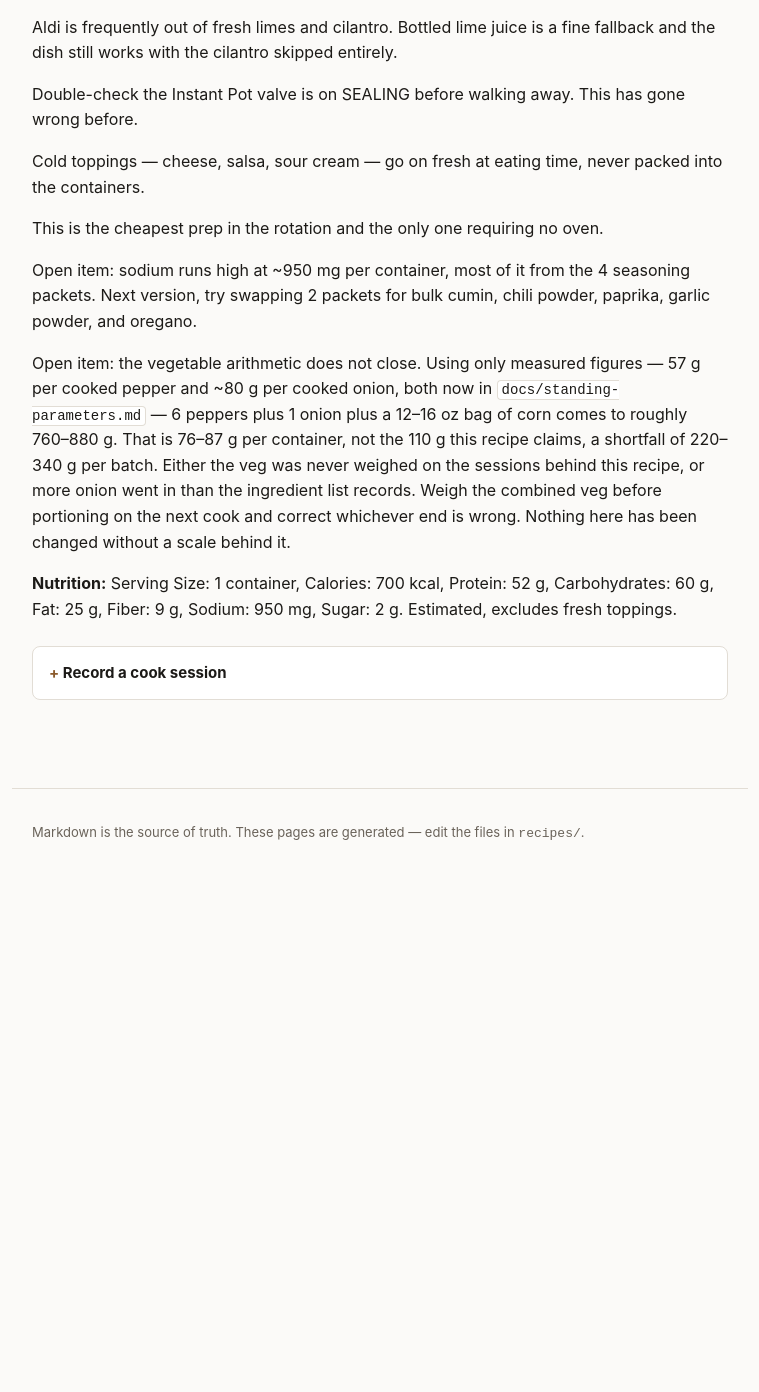
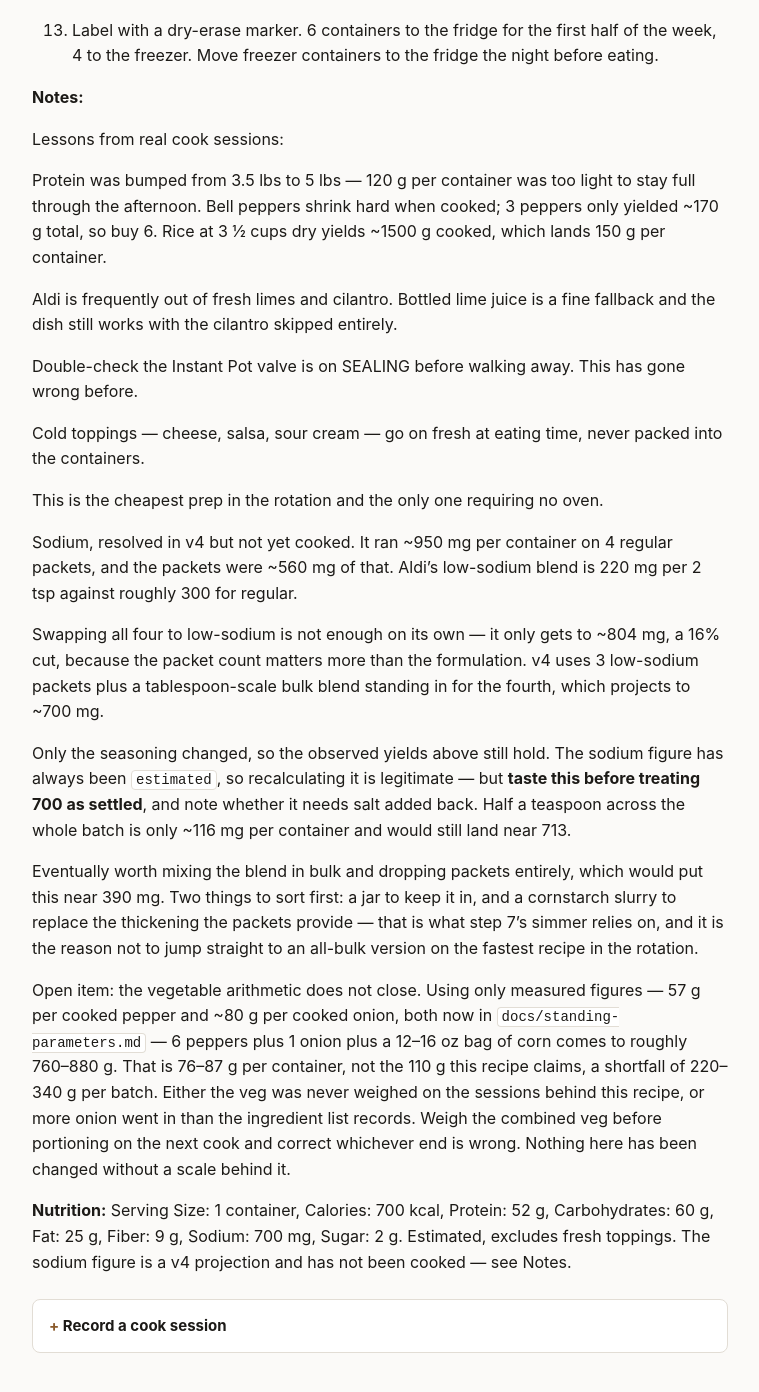
Before and after one commit to ZJBecker32/ten-containers, a Jekyll site: the page built from recipes/cilantro-lime-taco-bowls.md, in a window 1280 px wide and 1400 px high, scrolled down 2552 px. Shown: the top 1392 px of the window, without its empty margins (260-1019 px from the left). Built offline with Jekyll 4.4.1, drawn with Linux system fonts in a browser that asks for light colours; before the commit the page ends 3430 px from its top, so only the background shows below that; some of the changed text lies outside the part shown.

Commit message:
Taco bowls v4: 3 low-sodium packets plus a bulk blend
Closes the sodium open item that has been on this recipe since it went in.

Aldi's low-sodium blend is 220 mg per 2 tsp against roughly 300 for regular,
confirmed off the label. Swapping all four packets to low-sodium is only a 16%
cut — about 804 mg, still at the ceiling — because the packet count matters
more than the formulation. v4 uses 3 low-sodium packets plus a
tablespoon-scale bulk blend standing in for the fourth, projecting ~700 mg
against the previous ~950.

Chose 3 rather than 2 deliberately. Two low-sodium packets reaches ~597 mg but
changes packet count and formulation at once on the most reliable recipe in
the rotation; if it came out flat there would be no way to tell which change
did it. Three keeps most of the thickening the packets provide and moves one
variable.

Only the seasoning changed, so the observed yields still hold and the status
stays dialed-in. Sodium has always been an estimated field, so recalculating
it is legitimate, but the notes and the nutrition line both say plainly that
700 is a v4 projection and wants a taste check before it is treated as
settled.

Records the eventual all-bulk path too, at roughly 390 mg, along with the two
things blocking it: a jar to keep the mix in, and a cornstarch slurry to
replace the thickening the packets currently do.

Leaves teriyaki as the only recipe over the sodium ceiling.

Co-Authored-By: Claude Opus 5 <noreply@anthropic.com>
Claude-Session: https://claude.ai/code/session_01UgQQ4eCUmbkrGrvZUTtmrD

```diff
--- a/recipes/cilantro-lime-taco-bowls.md
+++ b/recipes/cilantro-lime-taco-bowls.md
@@ -31,7 +31,7 @@ nutrition_per_container:
   carbs_g: 60
   fat_g: 25
   fiber_g: 9
-  sodium_mg: 950
+  sodium_mg: 700
   added_sugar_g: 2
   estimated: true
 
@@ -55,7 +55,13 @@ fresh_toppings:
 **Ingredients:**
 
   - 5 lbs ground beef (90/10) or ground turkey
-  - 4 packets taco seasoning
+  - 3 packets low-sodium taco seasoning (220 mg per 2 tsp)
+  - 1 tbsp chili powder
+  - 1 ½ tsp ground cumin
+  - ¾ tsp paprika
+  - ½ tsp garlic powder
+  - ½ tsp onion powder
+  - ¼ tsp dried oregano
   - 3 cans black beans
   - 3 ½ cups jasmine rice (dry)
   - 2–3 limes, juiced (or 3–4 tbsp bottled)
@@ -78,19 +84,21 @@ fresh_toppings:
 
 5.  Drain the excess fat thoroughly. Beef renders noticeably more than turkey, and skipping this makes the bowls greasy by day 3.
 
-6.  Add 4 packets taco seasoning plus the water called for on the packets. Simmer 2–3 minutes until thickened.
+6.  Add 3 packets low-sodium taco seasoning plus the bulk spices — 1 tbsp chili powder, 1 ½ tsp cumin, ¾ tsp paprika, ½ tsp garlic powder, ½ tsp onion powder, ¼ tsp oregano. That blend stands in for a fourth packet.
 
-7.  In a separate pan, heat a little olive oil. Add the diced bell peppers and onion and sauté 6–8 minutes until softened.
+7.  Add the water called for on 3 packets plus another ¼ cup for the bulk spices. Simmer 2–3 minutes until thickened. Taste and add salt if it reads flat — that is the point of the swap, the salt is now yours to set rather than the packet's.
 
-8.  Add the frozen corn for the last 3–4 minutes. Let it pick up a few golden char spots for a fire-roasted flavor.
+8.  In a separate pan, heat a little olive oil. Add the diced bell peppers and onion and sauté 6–8 minutes until softened.
 
-9.  Rinse and drain 3 cans black beans, then warm them in a small pot or the microwave. Rinsing cuts sodium and stops the cloudy can liquid from making the bowls mushy.
+9.  Add the frozen corn for the last 3–4 minutes. Let it pick up a few golden char spots for a fire-roasted flavor.
 
-10. Let the meat, rice, veggies, and beans cool 10 minutes before portioning. Sealing hot food causes condensation and sogginess.
+10. Rinse and drain 3 cans black beans, then warm them in a small pot or the microwave. Rinsing cuts sodium and stops the cloudy can liquid from making the bowls mushy.
 
-11. Assembly line across 10 open containers: 170 g meat, then 150 g rice, then 80 g beans, then 110 g veg and corn. No separate sauce container — the taco seasoning is already in the meat.
+11. Let the meat, rice, veggies, and beans cool 10 minutes before portioning. Sealing hot food causes condensation and sogginess.
 
-12. Label with a dry-erase marker. 6 containers to the fridge for the first half of the week, 4 to the freezer. Move freezer containers to the fridge the night before eating.
+12. Assembly line across 10 open containers: 170 g meat, then 150 g rice, then 80 g beans, then 110 g veg and corn. No separate sauce container — the taco seasoning is already in the meat.
+
+13. Label with a dry-erase marker. 6 containers to the fridge for the first half of the week, 4 to the freezer. Move freezer containers to the fridge the night before eating.
 
 **Notes:**
 
@@ -106,7 +114,26 @@ Cold toppings — cheese, salsa, sour cream — go on fresh at eating time, neve
 
 This is the cheapest prep in the rotation and the only one requiring no oven.
 
-Open item: sodium runs high at ~950 mg per container, most of it from the 4 seasoning packets. Next version, try swapping 2 packets for bulk cumin, chili powder, paprika, garlic powder, and oregano.
+Sodium, resolved in v4 but not yet cooked. It ran ~950 mg per container on
+4 regular packets, and the packets were ~560 mg of that. Aldi's low-sodium
+blend is 220 mg per 2 tsp against roughly 300 for regular.
+
+Swapping all four to low-sodium is not enough on its own — it only gets to
+~804 mg, a 16% cut, because the packet count matters more than the
+formulation. v4 uses 3 low-sodium packets plus a tablespoon-scale bulk blend
+standing in for the fourth, which projects to ~700 mg.
+
+Only the seasoning changed, so the observed yields above still hold. The
+sodium figure has always been `estimated`, so recalculating it is legitimate —
+but **taste this before treating 700 as settled**, and note whether it needs
+salt added back. Half a teaspoon across the whole batch is only ~116 mg per
+container and would still land near 713.
+
+Eventually worth mixing the blend in bulk and dropping packets entirely, which
+would put this near 390 mg. Two things to sort first: a jar to keep it in, and
+a cornstarch slurry to replace the thickening the packets provide — that is
+what step 7's simmer relies on, and it is the reason not to jump straight to
+an all-bulk version on the fastest recipe in the rotation.
 
 Open item: the vegetable arithmetic does not close. Using only measured
 figures — 57 g per cooked pepper and ~80 g per cooked onion, both now in
@@ -119,4 +146,4 @@ next cook and correct whichever end is wrong. Nothing here has been changed
 without a scale behind it.
 
 **Nutrition:**
-Serving Size: 1 container, Calories: 700 kcal, Protein: 52 g, Carbohydrates: 60 g, Fat: 25 g, Fiber: 9 g, Sodium: 950 mg, Sugar: 2 g. Estimated, excludes fresh toppings.
+Serving Size: 1 container, Calories: 700 kcal, Protein: 52 g, Carbohydrates: 60 g, Fat: 25 g, Fiber: 9 g, Sodium: 700 mg, Sugar: 2 g. Estimated, excludes fresh toppings. The sodium figure is a v4 projection and has not been cooked — see Notes.
```
Also changed, not shown: other parts of recipes/cilantro-lime-taco-bowls.md (+1 -1 lines), 1 other file.
